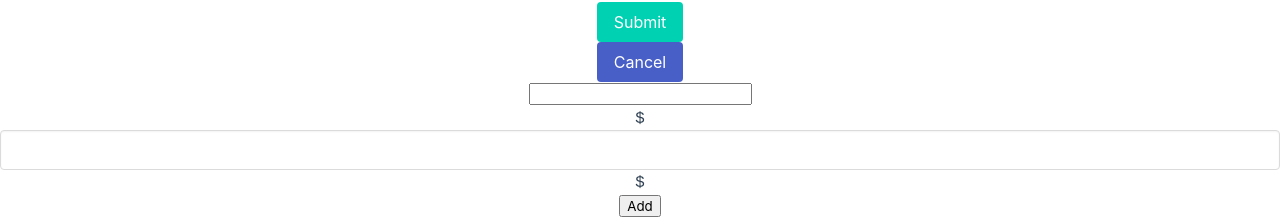
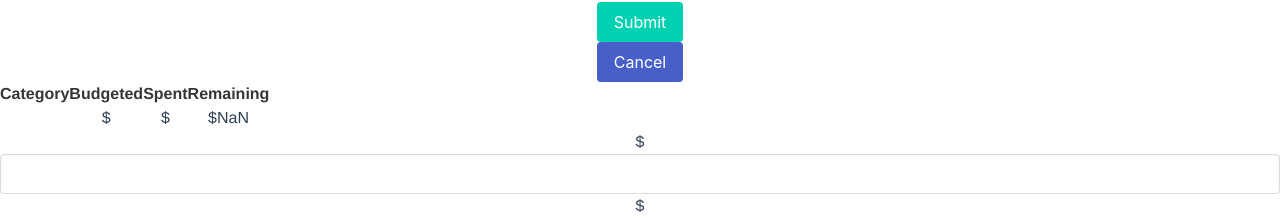
Before and after one commit to jdm8736/simple-budget-app, a Vue app: page /budgets/create in a window 1280 px wide. Shown: the part 425-643 px from the top of the page. Built offline with nearby package versions, Linux system fonts and the light colour scheme.

Commit message:
Playing with docker

```diff
--- a/src/app/budgets/components/CreateUpdateBudget.vue
+++ b/src/app/budgets/components/CreateUpdateBudget.vue
@@ -29,7 +29,35 @@
         </p>
       </div>
     </form>
-    <create-update-budget-category></create-update-budget-category>
+
+    <table>
+      <thead>
+        <tr>
+          <th>Category</th>
+          <th>Budgeted</th>
+          <th>Spent</th>
+          <th>Remaining</th>
+        </tr>
+      </thead>
+      <tbody>
+        <tr v-for="bc in selectedBudget.budgetCategories">
+          <td>{{ getCategoryById(bc.category).name }}</td>
+          <td>{{ bc.budgeted }}</td>
+          <td>{{ bc.spent }}</td>
+          <td>{{ bc.budgeted - bc.spent }}</td>
+        </tr>
+      </tbody>
+      <tfoot>
+        <tr>
+          <td></td>
+          <td>${{ selectedBudget.budgeted }}</td>
+          <td>${{ selectedBudget.spent }}</td>
+          <td>${{ selectedBudget.budgeted - selectedBudget.spent }}</td>
+        </tr>
+      </tfoot>
+    </table>
+
+    <CreateUpdateBudgetCategory v-on:add-budget-category="addBudgetCategory"></CreateUpdateBudgetCategory>
   </div>
 </template>
 
@@ -67,7 +95,8 @@ export default {
     ...mapActions([
       'createBudget',
       'updateBudget',
-      'loadBudgets'
+      'loadBudgets',
+      'createBudgetCategory'
     ]),
 
     resetAndGo () {
@@ -89,12 +118,27 @@ export default {
     },
     processSave() {
       this.$route.params.budgetId ? this.saveBudget() : this.saveNewBudget();
-    }
+    },
+    addBudgetCategory (budgetCategory) {
+      if (!budgetCategory.category) return
+
+      this.createBudgetCategory({
+        budget: this.selectedBudget,
+        budgetCategory: {
+          category: budgetCategory.category.id,
+          budgeted: budgetCategory.budgeted,
+          spent: 0
+        }
+      }).then(() => {
+        this.selectedBudget = this.getBudgetById(this.$route.params.budgetId)
+      })
+    },
   },
 
   computed: {
     ...mapGetters([
       'getBudgetById',
+      'getCategoryById',
     ])
   },
 };
--- a/src/app/budgets/components/CreateUpdateBudgetCategory.vue
+++ b/src/app/budgets/components/CreateUpdateBudgetCategory.vue
@@ -4,7 +4,15 @@
       <div class="control is-horizontal">
         <div class="control is-grouped">
           <div class="control is-expanded">
-            <input type="text" v-model="budgetCategory.category">
+            <multiselect
+              :value="budgetCategory.category"
+              :taggable="true"
+              @tag="handleCreateCategory"
+              @input="updateCategorySelection"
+              :options="getCategorySelectList"
+              placeholder="Select or create a category"
+              label="name"
+              track-by="id"
           </div>
           <div class="control is-expanded">
             $<input type="number" class="input" v-model="budgetCategory.budgeted">
@@ -20,11 +28,16 @@
 </template>
 
 <script>
+import Multiselect from 'vue-multiselect'
+import 'vue-multiselect/dist/vue-multiselect.min.css'
+
 import { mapActions, mapGetters } from 'vuex'
 
 export default {
   name: 'budget-categorycreate-edit-view',
-  components: {},
+  components: {
+    Multiselect,
+  },
   data () {
     return {
       budgetCategory: {},
@@ -39,7 +52,8 @@ export default {
     ]),
 
     processSave() {
-
+      this.$emit('add-budget-category', this.budgetCategory)
+      this.budgetCategory = {}
     }
   },
   computed: {
```
Also changed, not shown: 2 other files (tests, documents, lock files or other folders).
